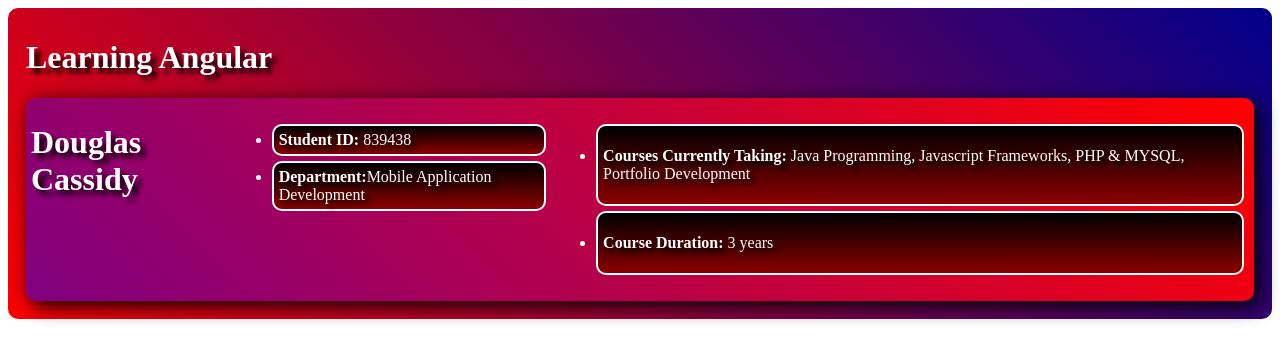
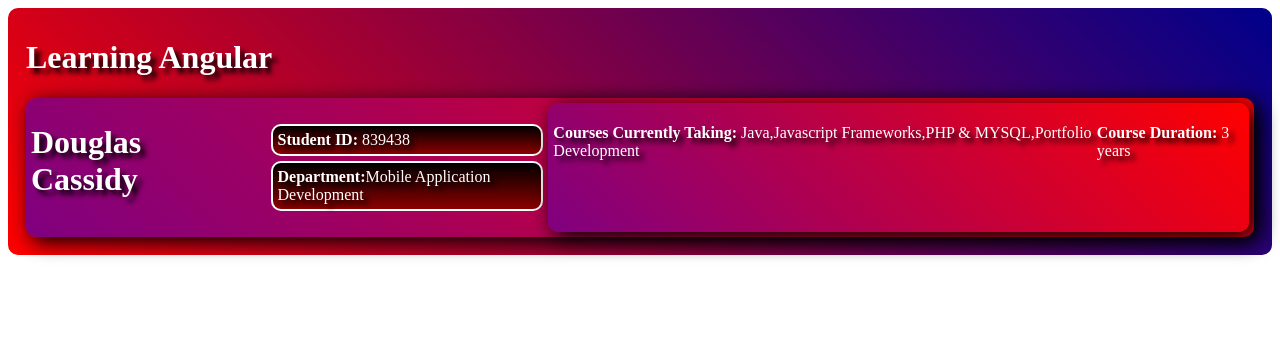
Before and after one commit to DouglasCassidy/Douglas-Cassidy-Learning-Angular, an Angular app: page / in a window 1280 px wide. Shown: the top 360 px of the page. Built offline with nearby package versions, Linux system fonts and the light colour scheme.

Commit message:
- Added styling - Changed div to main - Added tags to divs - Added Media rule to allow the main tag to flex into a row - Changed the last row to an unordered list - Minor text changes

```diff
--- a/src/app/app.component.css
+++ b/src/app/app.component.css
@@ -30,3 +30,6 @@
   margin: 5px;
   border-radius: 10px;
 }
+ul{
+  list-style-type: none;
+}
--- a/src/app/app.component.html
+++ b/src/app/app.component.html
@@ -12,10 +12,10 @@
         <li><b>Student ID:</b> {{user.id}}</li>
         <li><b>Department:</b>{{user.department}}</li>
       </ul>
-    <ul>
-      <li><p><b>Courses Currently Taking:</b> {{user.courses.join(", ")}}</p></li>
-      <li><p><b>Course Duration:</b> {{user.courseDuration}} years</p></li>
-    </ul>
+    <div>
+      <p><b>Courses Currently Taking:</b> {{user.courses}}</p>
+      <p><b>Course Duration:</b> {{user.courseDuration}} years</p>
     </div>
+  </div>
   </body>
 </html>
--- a/src/app/app.component.ts
+++ b/src/app/app.component.ts
@@ -15,7 +15,7 @@
     firstName: "Douglas",
     lastName: "Cassidy",
     department: "Mobile Application Development",
-    courses: ["Java Programming", "Javascript Frameworks", "PHP & MYSQL", "Portfolio Development"],
+    courses: ["Java", "Javascript Frameworks", "PHP & MYSQL", "Portfolio Development"],
     courseDuration: 3}
 }
 export interface User {
```
